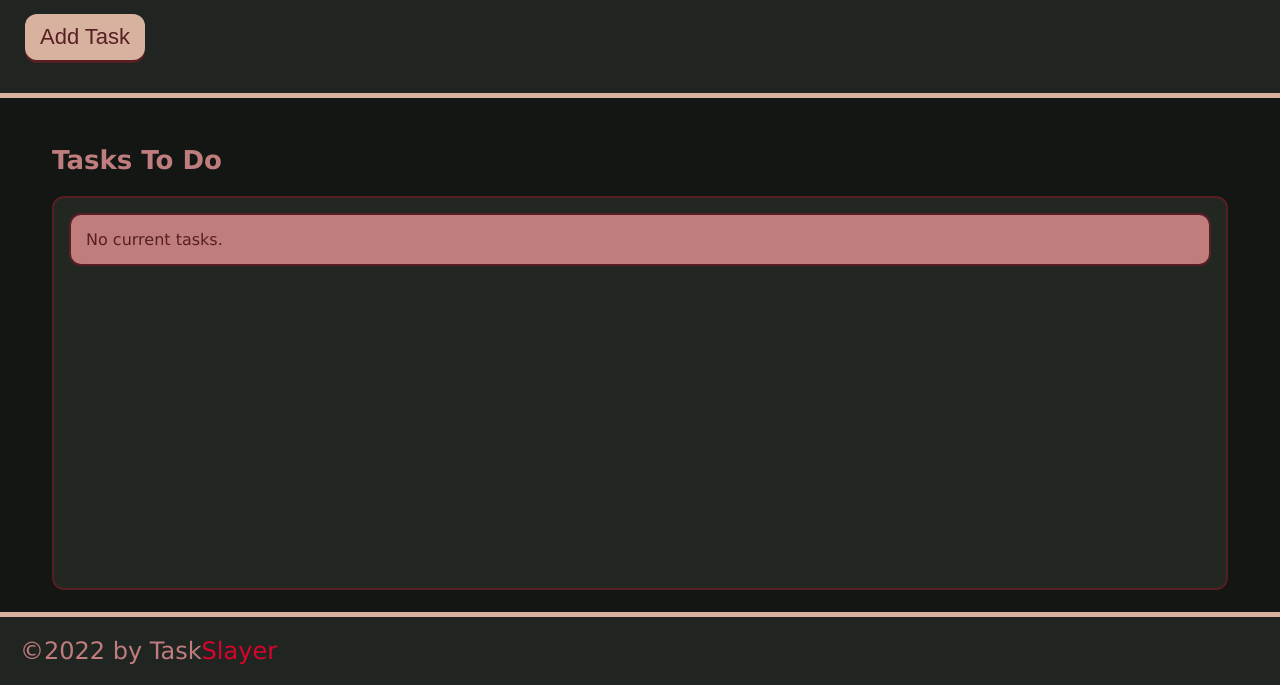
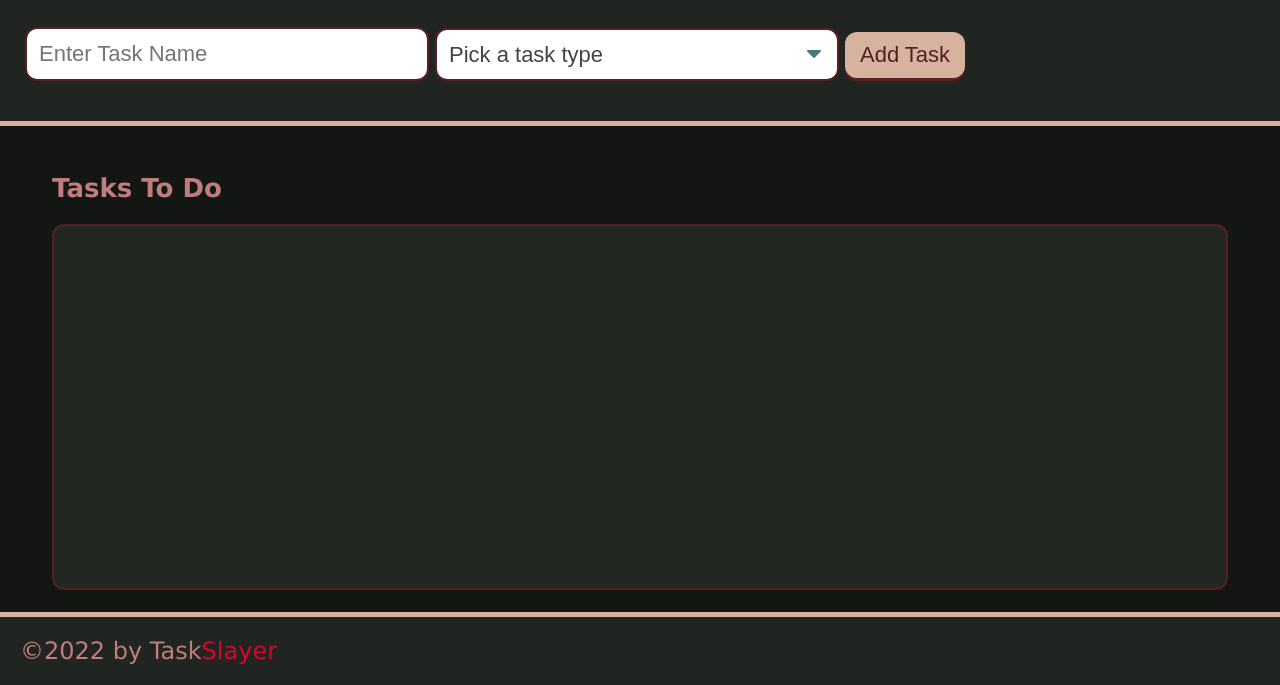
Before and after one commit to MosNes/task-slayer, a plain HTML site: page index.html in a window 1280 px wide. Shown: the part 115-800 px from the top of the page. Drawn offline with Linux system fonts and the light colour scheme.

Commit message:
added form elements to HTML

```diff
--- a/index.html
+++ b/index.html
@@ -11,14 +11,32 @@
     <header>
         <h1 class="page-title">Task<span class="slayer-red">Slayer</span></h1>
         <p>Click the button to add a new task!</p>
-        <button class="btn" id="save-task">Add Task</button>
+        <form id="task-form">
+            <div class="form-group">
+                <input type="text" name="task-name" placeholder="Enter Task Name"/>
+            </div>
+            <div class="form-group">
+                <select name="task-type" class="select-dropdown">
+                    <option value="" disabled selected>Pick a task type</option>
+                    <option value="Follow-Up">Follow-Up</option>
+                    <option value="Helpdesk">Helpdesk</option>
+                    <option value="Automation">Automation</option>
+                    <option value="Zoho">Zoho</option>
+                    <option value="Coding">Coding</option>
+                    <option value="Audit">Audit</option>
+                </select>
+            </div>
+            <div class="form-group">
+                <button class="btn" id="save-task">Add Task</button>
+            </div>
+        </form>
+
     </header>
 
     <main class="page-content">
         <section class="task-list-wrapper">
             <h2 class="list-title">Tasks To Do</h2>
             <ul class="task-list" id="tasks-to-do">
-                <li class="task-item">No current tasks.</li>
             </ul>
         </section>
 
```
